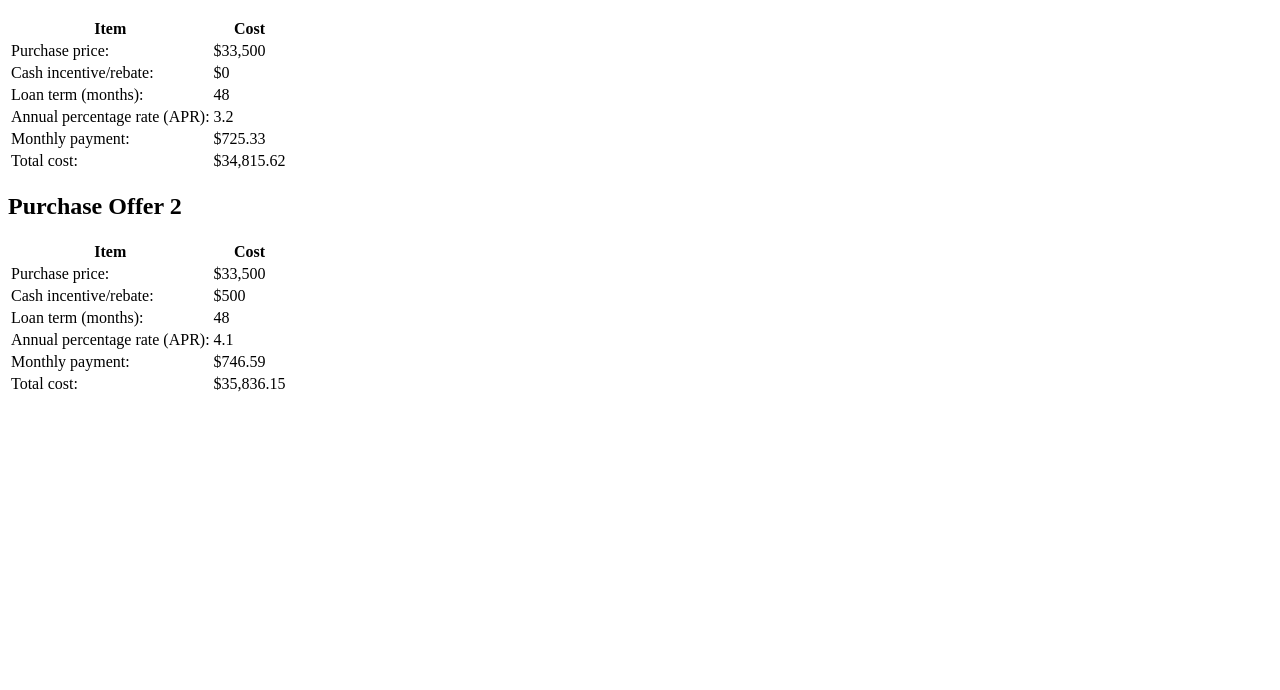
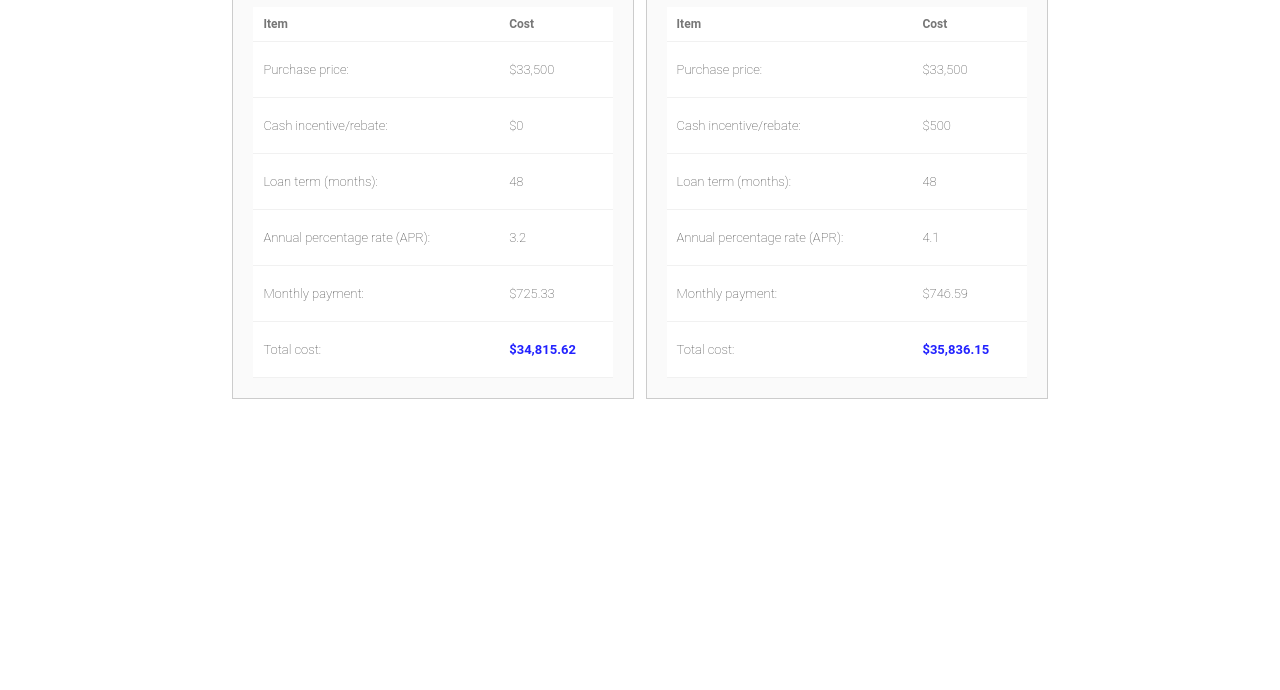
Before and after one commit to CameronPitts/05.03-Lab---Advanced-CSS-, a website: page index.html in a window 1280 px wide. Shown: the part 110-800 px from the top of the page. Drawn offline with Linux system fonts and the light colour scheme; files that its build step writes are made by us from their sources.

Commit message:
Updated index.html

```diff
--- a/index.html
+++ b/index.html
@@ -4,7 +4,7 @@
   <meta charset="utf-8">
   <meta name="viewport" content="width=device-width, initial-scale=1">
   <title>Comparison of Dealer Incentives and Loan Offers</title>
-  <link rel="dist/stylesheet" href="style.css">
+  <link rel="stylesheet" href="style.css">
 </head>
 
 <body>
```
